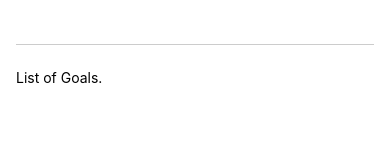
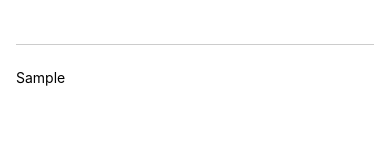
Before and after one commit to Sunasuna24/RNCourse, a React Native app: screen / in a window 390 px wide. Both pictures are taken after typing "Sample" into the empty fields and a click on the button "ADD GOAL". Shown: the part 134-293 px from the top of the page. Built offline with nearby package versions, Linux system fonts and the light colour scheme.

Commit message:
入力した値を保持して、それらをmapメソッドで画面に出力した

```diff
--- a/App.js
+++ b/App.js
@@ -2,14 +2,15 @@
 import { StyleSheet, Text, View, Button, TextInput } from 'react-native';
 
 export default function App() {
-  const [enteredGoalText, setEnteredGoalText] = useState('');
+  const [enteredGoalText, setEnteredGoalText] = useState(''); // テキストを保存するからuseStateの初期値を「''」にする
+  const [courseGoals, setCourseGoals] = useState([]);         // 複数個のゴール（＝配列）を保存するから初期値は「[]」にする
 
   function goalInputHandler(enteredText) {
     setEnteredGoalText(enteredText);
   };
 
   function addGoalHandler() {
-    console.log(enteredGoalText);
+    setCourseGoals((currentCourseGoals) => [...currentCourseGoals, enteredGoalText]); // 配列の中身を更新する方法、ドキュメントなどで推奨されているやり方らしい
   };
 
   return (
@@ -25,7 +26,7 @@
         />
       </View>
       <View style={styles.goalsContainer}>
-        <Text>List of Goals.</Text>
+        {courseGoals.map((goal) => <Text key={goal}>{goal}</Text>)}
       </View>
     </View>
   );
```
